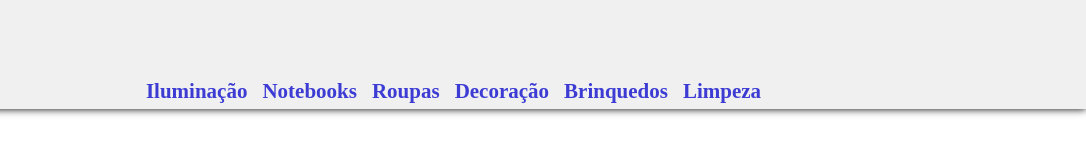
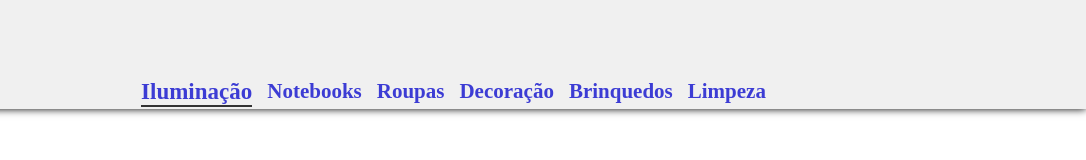
Before and after one commit to PabloLuan000/E-commerceSimulator, a plain HTML site: page index.html in a window 1280 px wide. In both pictures the pointer is over the link "Iluminação". Shown: the full height of the page, 194-1280 px from the left. Drawn offline with Linux system fonts and the light colour scheme.

Commit message:
Header "completa"

```diff
--- a/style.css
+++ b/style.css
@@ -28,9 +28,10 @@
     color: rgba(56, 56, 211, 0.979);
     font-weight: bold;
     font-size: 21px;
-    padding: 0 0 0 15px;
+    margin: 0 0 0 15px;
 }
 
 .LinkCategoriaProdutos:hover {
-    bottom: 0 0 2px 0 black;
+    border-bottom: 2px solid rgba(0, 0, 0, 0.788);
+    font-size: 23px;
 }
```
